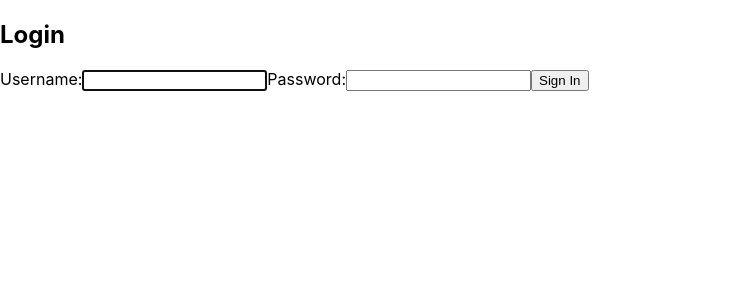
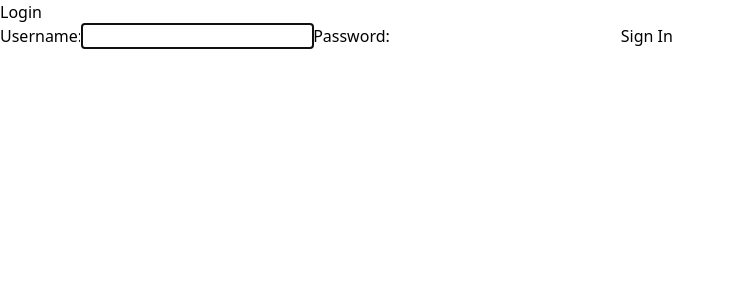
Before and after one commit to lxtalytarfa/rampup-plan, a React (Create React App) app in the folder proj/frontend/: page /login in a window 1280 px wide. Shown: the top 300 px of the page, without its empty margins (0-734 px from the left). Built offline with nearby package versions, Linux system fonts and the light colour scheme.

Commit message:
add: tailwindcss

```diff
--- a/proj/frontend/package.json
+++ b/proj/frontend/package.json
@@ -37,5 +37,8 @@
       "last 1 firefox version",
       "last 1 safari version"
     ]
+  },
+  "devDependencies": {
+    "tailwindcss": "^3.4.9"
   }
 }
--- a/proj/frontend/src/index.css
+++ b/proj/frontend/src/index.css
@@ -1,13 +1,16 @@
-body {
-  margin: 0;
-  font-family: -apple-system, BlinkMacSystemFont, 'Segoe UI', 'Roboto', 'Oxygen',
-    'Ubuntu', 'Cantarell', 'Fira Sans', 'Droid Sans', 'Helvetica Neue',
-    sans-serif;
-  -webkit-font-smoothing: antialiased;
-  -moz-osx-font-smoothing: grayscale;
-}
-
-code {
-  font-family: source-code-pro, Menlo, Monaco, Consolas, 'Courier New',
-    monospace;
-}
+@tailwind base;
+@tailwind components;
+@tailwind utilities;
+/* body { */
+/*   margin: 0; */
+/*   font-family: -apple-system, BlinkMacSystemFont, 'Segoe UI', 'Roboto', 'Oxygen', */
+/*     'Ubuntu', 'Cantarell', 'Fira Sans', 'Droid Sans', 'Helvetica Neue', */
+/*     sans-serif; */
+/*   -webkit-font-smoothing: antialiased; */
+/*   -moz-osx-font-smoothing: grayscale; */
+/* } */
+/**/
+/* code { */
+/*   font-family: source-code-pro, Menlo, Monaco, Consolas, 'Courier New', */
+/*     monospace; */
+/* } */
--- /dev/null
+++ b/proj/frontend/tailwind.config.js
@@ -0,0 +1,8 @@
+/** @type {import('tailwindcss').Config} */
+module.exports = {
+  content: ["./src/**/*.{js,jsx,ts,tsx}"],
+  theme: {
+    extend: {},
+  },
+  plugins: [],
+};
```
Also changed, not shown: 2 other files (tests, documents, lock files or other folders).
